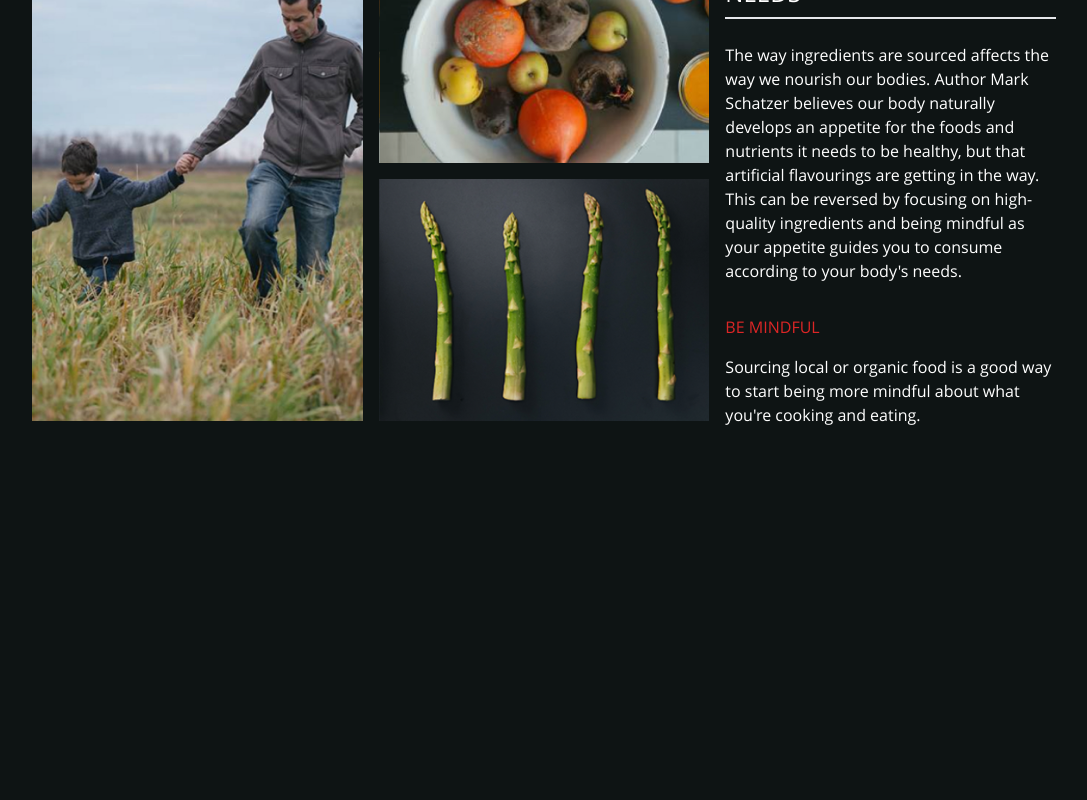
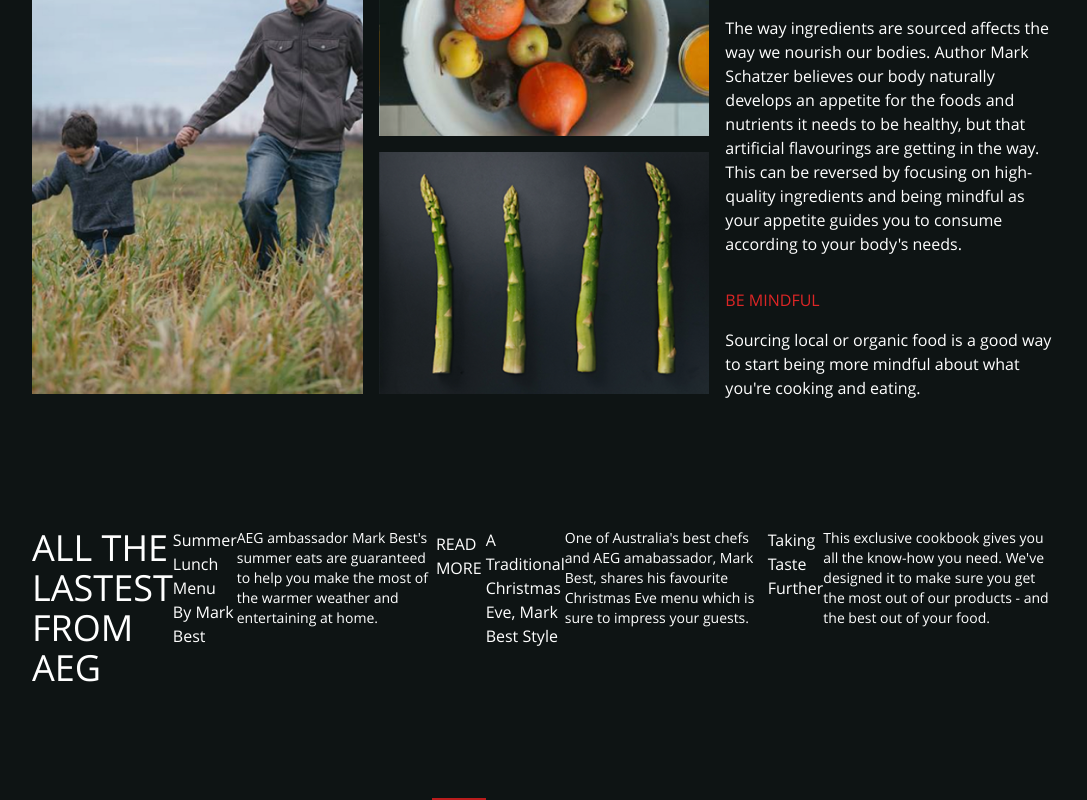
Before and after one commit to greg-argulla/orchard, a React (Vite) app: page / in a window 1280 px wide. Shown: the part 218-1018 px from the top of the page, without its empty margins (96-1183 px from the left). Before the commit the page ends 800 px from the top, so only its background shows below. Built offline with nearby package versions, Linux system fonts and the light colour scheme.

Commit message:
fix: add tailwind prettier auto sort and initial layout of 2nd component

```diff
--- a/package.json
+++ b/package.json
@@ -25,6 +25,8 @@
     "eslint": "^8.45.0",
     "eslint-plugin-react-hooks": "^4.6.0",
     "eslint-plugin-react-refresh": "^0.4.3",
+    "prettier": "^3.0.3",
+    "prettier-plugin-tailwindcss": "^0.5.4",
     "typescript": "^5.0.2",
     "vite": "^4.4.5"
   }
--- a/src/App.tsx
+++ b/src/App.tsx
@@ -4,29 +4,29 @@ import "./App.css";
 function App() {
   return (
     <div className="max-w-5xl">
-      <div className="flex sm:gap-4 min-h-[500px] min-w-[320px] my-28 px-4 lg:px-0 flex-wrap sm:flex-nowrap">
+      <div className="my-28 flex min-h-[500px] min-w-[320px] flex-wrap px-4 sm:flex-nowrap sm:gap-4 lg:px-0">
         <div
-          className="bg-cover lg:w-2/6 sm:w-3/6 h-[400px] sm:h-[500px] bg-center sm:mr-0 w-3/6"
+          className="h-[400px] w-3/6 bg-cover bg-center sm:mr-0 sm:h-[500px] sm:w-3/6 lg:w-2/6"
           style={{ backgroundImage: `url(${Images.image1lg}` }}
         ></div>
 
-        <div className="flex lg:w-2/6 sm:w-3/6 w-3/6 flex-col sm:gap-4 h-[400px] sm:h-[500px]">
+        <div className="flex h-[400px] w-3/6 flex-col sm:h-[500px] sm:w-3/6 sm:gap-4 lg:w-2/6">
           <div
-            className="bg-cover h-full transform bg-center"
+            className="h-full transform bg-cover bg-center"
             style={{ backgroundImage: `url(${Images.image2lg}` }}
           ></div>
           <div
-            className="bg-cover h-full bg-center transform"
+            className="h-full transform bg-cover bg-center"
             style={{ backgroundImage: `url(${Images.image3lg}` }}
           ></div>
         </div>
 
-        <div className="lg:w-2/6 sw-full sm:absolute lg:relative top-1/4 min-w-[320px] p-4 lg:px-0 sm:bg-opacity-60 sm:bg-black lg:bg-transparent">
-          <div className="text-2xl font-light border-b-2 py-2 mb-6">
+        <div className="sw-full top-1/4 min-w-[320px] p-4 sm:absolute sm:bg-black sm:bg-opacity-60 lg:relative lg:w-2/6 lg:bg-transparent lg:px-0">
+          <div className="mb-6 border-b-2 py-2 text-2xl font-light">
             ANSWER YOUR BODY'S NEEDS
           </div>
 
-          <div className="font-light text-left mb-8">
+          <div className="mb-8 text-left font-light">
             The way ingredients are sourced affects the way we nourish our
             bodies. Author Mark Schatzer believes our body naturally develops an
             appetite for the foods and nutrients it needs to be healthy, but
@@ -36,7 +36,7 @@ function App() {
             needs.
           </div>
 
-          <div className=" text-red-600 mb-4">BE MINDFUL</div>
+          <div className="mb-4 text-red-600">BE MINDFUL</div>
 
           <div className="font-bold">
             Sourcing local or organic food is a good way to start being more
@@ -44,6 +44,36 @@ function App() {
           </div>
         </div>
       </div>
+
+      <div className="flex">
+        <div className="mb-28 text-4xl font-light">
+          ALL THE LASTEST FROM AEG
+        </div>
+
+        <div className="font-bold">Summer Lunch Menu By Mark Best</div>
+        <div className="text-sm font-light">
+          AEG ambassador Mark Best's summer eats are guaranteed to help you make
+          the most of the warmer weather and entertaining at home.
+        </div>
+        <span className="border-b-2 border-red-700 p-1 font-bold">
+          READ MORE
+        </span>
+
+        <div className="font-bold">
+          A Traditional Christmas Eve, Mark Best Style
+        </div>
+        <div className="text-sm font-light">
+          One of Australia's best chefs and AEG amabassador, Mark Best, shares
+          his favourite Christmas Eve menu which is sure to impress your guests.
+        </div>
+
+        <div className="font-bold">Taking Taste Further</div>
+        <div className="text-sm font-light">
+          This exclusive cookbook gives you all the know-how you need. We've
+          designed it to make sure you get the most out of our products - and
+          the best out of your food.
+        </div>
+      </div>
     </div>
   );
 }
```
Also changed, not shown: .prettierrc.json (added), 1 other file (tests, documents, lock files or other folders).
